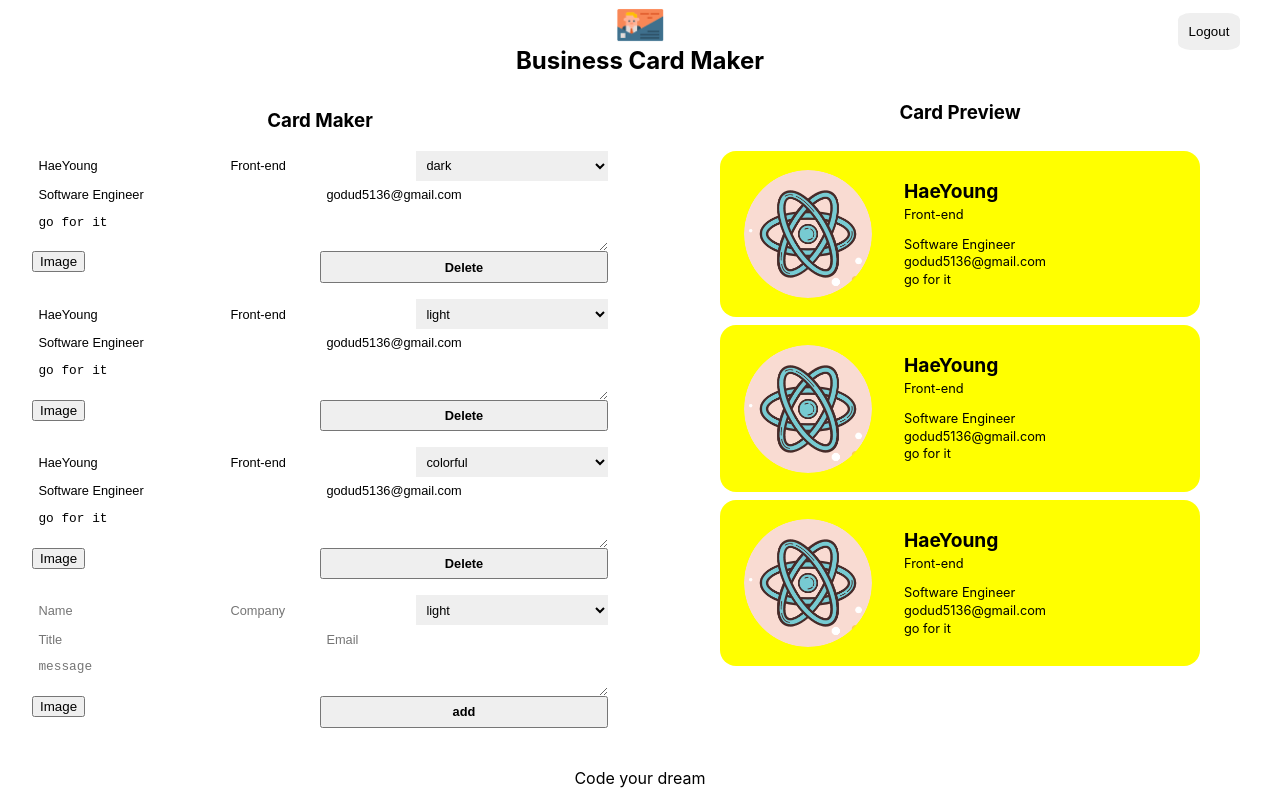
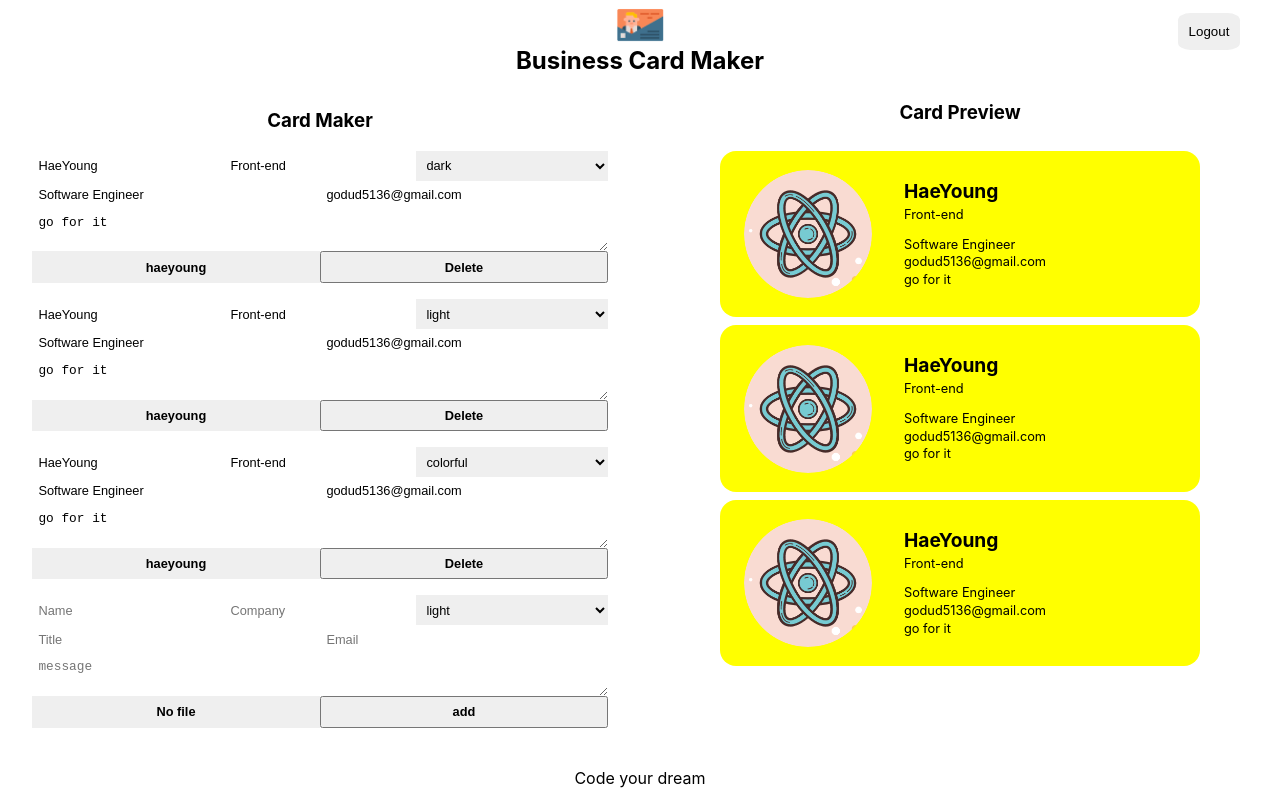
Before and after one commit to godud2604/react-card-maker, a React (Create React App) app: page /maker in a window 1280 px wide. Built offline with nearby package versions, Linux system fonts and the light colour scheme; no server answers; sample sign-in values are in the browser's storage.

Commit message:
handle state change

```diff
--- a/src/App.js
+++ b/src/App.js
@@ -3,7 +3,7 @@
 import Maker from './components/maker/maker';
 import { BrowserRouter,Route, Switch } from 'react-router-dom';
 
-function App({authService}) {
+function App({FileInput,authService}) {
   return (
     <div className={styles.app}>
       <BrowserRouter>
@@ -12,7 +12,7 @@
             <Login authService={authService}/>
           </Route>
           <Route path="/maker" >
-            <Maker authService={authService}/>
+            <Maker FileInput={FileInput} authService={authService}/>
           </Route>
         </Switch>
       </BrowserRouter>
--- a/src/components/card_add_form/card_add_form.jsx
+++ b/src/components/card_add_form/card_add_form.jsx
@@ -1,9 +1,8 @@
-import React, { useRef } from 'react';
+import React, { useRef, useState } from 'react';
 import Button from '../button/button';
-import ImageFileInput from '../image_file_input/image_file_input';
 import styles from './card_add_form.module.css';
 
-const CardAddForm = ({onAdd}) => {
+const CardAddForm = ({FileInput,onAdd}) => {
     const formRef = useRef();
     const nameRef = useRef('');
     const companyRef = useRef('');
@@ -11,6 +10,18 @@
     const titleRef = useRef('');
     const emailRef = useRef('');
     const messageRef = useRef('');
+    const [file, setFile] = useState({
+        fileName:null,
+        fileURL:null
+    });
+
+    const onFileChange = file => {
+        console.log(file);
+        setFile({
+            fileName:file.name,
+            fileURL:file.url
+        });
+    }
 
     const onSubmit = (e) => {
         e.preventDefault();
@@ -22,12 +33,17 @@
             title: titleRef.current.value || '',
             email: emailRef.current.value || '',
             message: messageRef.current.value || '',
-            fileName:'',
-            fileURL:''
+            fileName:file.fileName || '',
+            fileURL:file.fileURL || '',
         }
         formRef.current.reset();
+        setFile({
+            fileName:null,
+            fileURL:null
+        })
         onAdd(card);
     };
+
 
     return (
         <form className={styles.form} ref={formRef}>
@@ -65,7 +81,12 @@
                 placeholder="Email"
             />
             <textarea ref={messageRef} className={styles.textarea} name="message" placeholder="message"></textarea>
-            <div className={styles.fileInput}><ImageFileInput/></div>
+            <div className={styles.fileInput}>
+                <FileInput
+                    name={file.fileName}
+                    onFileChange={onFileChange}
+                />
+            </div>
             <Button name="add" onClick={onSubmit}/>
         </form>
     )
--- a/src/components/card_editor_form/card_editor_form.jsx
+++ b/src/components/card_editor_form/card_editor_form.jsx
@@ -1,9 +1,8 @@
 import React, {useRef} from 'react';
 import Button from '../button/button';
-import ImageFileInput from '../image_file_input/image_file_input';
 import styles from './card_editor_form.module.css';
 
-const CardEditorForm = ({ card, updateCard, deleteCard }) => {
+const CardEditorForm = ({ FileInput, card, updateCard, deleteCard }) => {
     const nameRef = useRef('');
     const companyRef = useRef('');
     const themeRef = useRef('');
@@ -26,6 +25,14 @@
     const onSubmit = () => {
         deleteCard(card);
     };
+
+    const onFileChange = file => {
+        updateCard({
+            ...card,
+            fileName: file.name,
+            fileURL: file.url
+        })
+    }
 
     return (
         <form className={styles.form}>
@@ -67,7 +74,12 @@
 
             />
             <textarea className={styles.textarea} name="message" value={message} ref={messageRef}                 onChange={onChange}></textarea>
-            <div className={styles.fileInput}><ImageFileInput/></div>
+            <div className={styles.fileInput}>
+            <FileInput
+                name={fileName}
+                onFileChange={onFileChange}
+            />
+            </div>
             <Button name="Delete" onClick={onSubmit}/>
         </form>
     )
--- a/src/components/editor/editor.jsx
+++ b/src/components/editor/editor.jsx
@@ -4,7 +4,7 @@
 import CardEditorForm from '../card_editor_form/card_editor_form';
 import styles from './editor.module.css'
 
-const Editor = ({cards, addCard, updateCard, deleteCard}) => (
+const Editor = ({FileInput,cards, addCard, updateCard, deleteCard}) => (
     <section className={styles.editor}>
         <h1 className={styles.title}>Card Maker</h1>
         {/* 배열로 이용해도 되는데, 배열이 많아질수루록 맵핑할 때 시간이 오래 걸릴 수 있으니 Object를 이용해서 빠르게 업데이트 할 수 있다. */}
@@ -12,13 +12,14 @@
             Object.keys(cards).map(key => (
                 <CardEditorForm
                     key={key}
+                    FileInput={FileInput}
                     card={cards[key]}
                     updateCard={updateCard}
                     deleteCard={deleteCard}
                 />
             ))
         }
-        <CardAddForm onAdd={addCard}/>
+        <CardAddForm FileInput={FileInput} onAdd={addCard}/>
     </section>
 );
 
--- a/src/components/image_file_input/image_file_input.jsx
+++ b/src/components/image_file_input/image_file_input.jsx
@@ -1,6 +1,42 @@
-import React from 'react';
+import React, { useRef } from 'react';
 import styles from './image_file_input.module.css';
 
-const ImageFileInput = props => <button>Image</button>;
+const ImageFileInput = ({imageUploader,name,onFileChange}) => {
+    const inputRef = useRef();
+    const onButtonClick = (e) => {
+        e.preventDefault();
+        inputRef.current.click();
+    }
+
+    // promise로 반환해서 then으로 받아줘도 된다.
+    const onChange = async e => {
+        // console.log(e.target.files[0])
+        const uploaded = await imageUploader.upload(e.target.files[0])
+        console.log(uploaded)
+        onFileChange({
+            name: uploaded.original_filename,
+            url: uploaded.url,
+        })
+    }
+
+    return (
+        <div className={styles.container}>
+            <input
+                ref={inputRef}
+                className={styles.input}
+                type="file"
+                accept="image/*"
+                name="file"
+                onChange={onChange}
+            />
+            <button
+                className={styles.button}
+                onClick={onButtonClick}
+            >
+                {name || 'No file'}
+            </button>
+        </div>
+    )
+}
 
 export default ImageFileInput;
--- a/src/components/image_file_input/image_file_input.module.css
+++ b/src/components/image_file_input/image_file_input.module.css
@@ -0,0 +1,25 @@
+@value makerLightGrey from '../../common/colors.css';
+
+.container {
+    width: 100%;
+    height: 100%;
+    display: flex;
+}
+
+.input {
+    display: none;
+}
+
+.button {
+    width: 100%;
+    background-color: makerLightGrey;
+    font-weight: bold;
+    cursor: pointer;
+    border: 0;
+    outline: 0;
+    font-size: 0.8rem;
+}
+
+.button:hover {
+    opacity: 0.8;
+}
--- a/src/components/maker/maker.jsx
+++ b/src/components/maker/maker.jsx
@@ -6,7 +6,7 @@
 import Preview from '../preview/preview';
 import styles from './maker.module.css';
 
-const Maker = ({authService}) => {
+const Maker = ({authService,FileInput}) => {
     const [cards, setCards] = useState({
         '1': {
             id:'1',
@@ -88,6 +88,7 @@
             <Header onLogout={onLogout}/>
             <div className={styles.container}>
                 <Editor
+                    FileInput={FileInput}
                     cards={cards}
                     addCard={createOrUpdateCard}
                     updateCard={createOrUpdateCard}
--- a/src/index.js
+++ b/src/index.js
@@ -3,13 +3,20 @@
 import './index.module.css';
 import App from './App';
 import AuthService from './service/auth_service';
+import ImageUploader from './service/image_uploader';
+import ImageFileInput from './components/image_file_input/image_file_input';
 
 
 // auth_service.js에 생성한 AuthService
 const authService = new AuthService();
+const imageUploader = new ImageUploader();
+const FileInput = props => (
+  <ImageFileInput {...props} imageUploader={imageUploader} />
+);
+
 ReactDOM.render(
   <React.StrictMode>
-    <App authService={authService}/>
+    <App authService={authService} FileInput={FileInput}/>
   </React.StrictMode>,
   document.getElementById('root')
 );
--- /dev/null
+++ b/src/service/image_uploader.js
@@ -0,0 +1,17 @@
+class ImageUploader {
+    async upload(file) {
+        const data = new FormData();
+        data.append('file',file);
+        data.append('upload_preset','pdzaoz52');
+        const result = await fetch(
+            'https://api.cloudinary.com/v1_1/drqni4rhj/upload',
+            {
+                method:'POST',
+                body:data,
+            }
+        );
+        return await result.json();
+    }
+}
+
+export default ImageUploader
```
